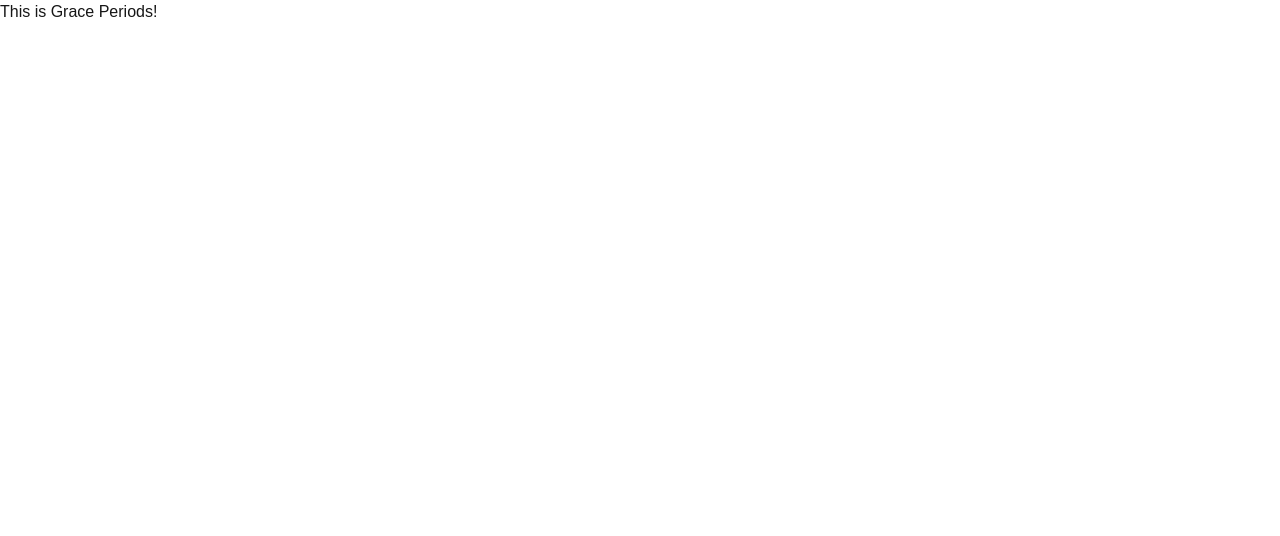
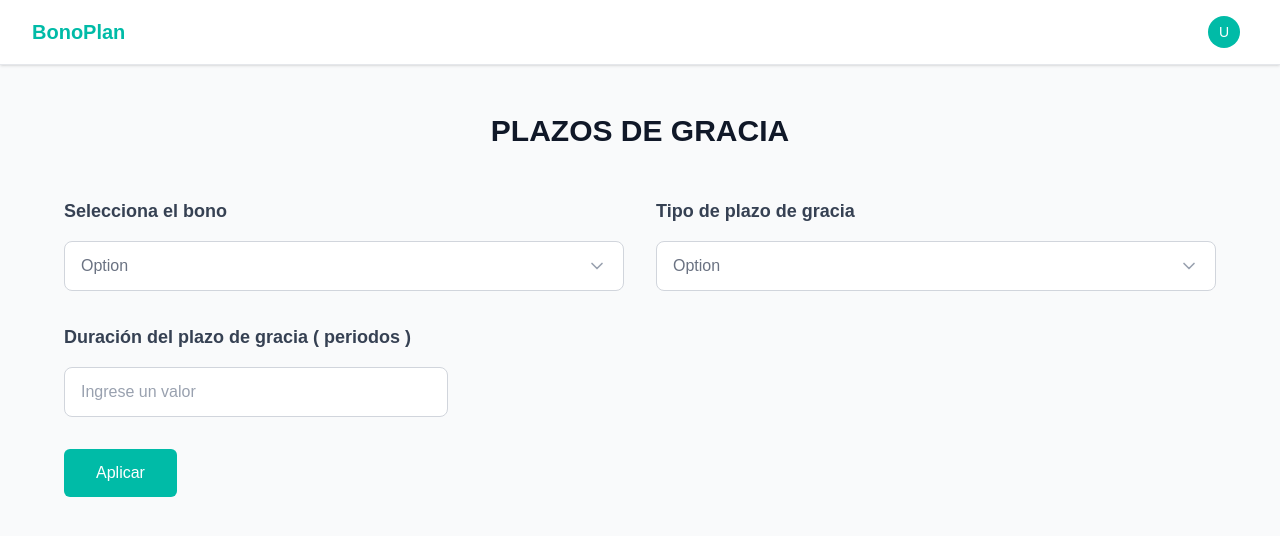
Before and after one commit to Los-Alemanes-de-Finanzas/front-end, a Next.js app: page /dashboard/grace-periods in a window 1280 px wide. Shown: the top 536 px of the page. Built offline with nearby package versions, Linux system fonts and the light colour scheme.

Commit message:
feat: added grace periods.

```diff
--- a/src/app/dashboard/grace-periods/page.tsx
+++ b/src/app/dashboard/grace-periods/page.tsx
@@ -1,5 +1,201 @@
-export default function GracePeriodsPage(){
-    return (
-        <p>This is Grace Periods!</p>
-    );
+'use client';
+import { useState } from "react";
+import { CustomSelect, SelectOption } from "./components/CustomSelect";
+import { GenericButton } from "@/app/shared/components/GenericButton";
+import { useRouter, useSearchParams } from "next/navigation";
+import { Header } from "../components/Header";
+interface ScheduleRow {
+  period: number;
+  fecha: string;
+  cuota: number;
+  amort: number;
+  interes: number;
+  saldo: number;
 }
+
+const PlazosDeGracia: React.FC = () => {
+    const [selectedBond, setSelectedBond] = useState('');
+    const [gracePeriodType, setGracePeriodType] = useState('');
+    const [gracePeriodDuration, setGracePeriodDuration] = useState('');
+    const [schedule, setSchedule] = useState<ScheduleRow[]>([]);
+
+    const bondOptions: SelectOption[] = [
+        { value: 'bond1', label: 'Bono Corporativo ABC - 5.5% 2028' },
+        { value: 'bond2', label: 'Bono del Tesoro - 3.2% 2030' },
+        { value: 'bond3', label: 'Bono Municipal XYZ - 4.8% 2025' },
+        { value: 'bond4', label: 'Bono Verde DEF - 6.1% 2032' }
+    ];
+
+    const gracePeriodOptions: SelectOption[] = [
+        { value: 'total', label: 'Plazo de gracia total' },
+        { value: 'parcial', label: 'Plazo de gracia parcial' },
+        { value: 'ninguno', label: 'Sin plazo de gracia' }
+    ];
+
+    const handleApply = () => {
+        if (!selectedBond || !gracePeriodType || !gracePeriodDuration) {
+        alert('Por favor complete todos los campos');
+        return;
+        }
+
+        // Simulate schedule calculation
+        const newSchedule: ScheduleRow[] = [
+        {
+            period: 1,
+            fecha: '2025-07-30',
+            cuota: 1000.00,
+            amort: 0.00,
+            interes: 1000.00,
+            saldo: 100000.00
+        },
+        {
+            period: 2,
+            fecha: '2025-08-29',
+            cuota: 2666.67,
+            amort: 1666.67,
+            interes: 1000.00,
+            saldo: 100000.00
+        },
+        {
+            period: 3,
+            fecha: '2025-09-28',
+            cuota: 2650.00,
+            amort: 1666.67,
+            interes: 983.33,
+            saldo: 96666.67
+        }
+        ];
+
+        setSchedule(newSchedule);
+    };
+
+    const formatCurrency = (amount: number) => {
+        return amount.toFixed(2);
+    };
+
+    const router = useRouter();
+    const searchParams = useSearchParams();
+    const userName = searchParams.get('username') || 'Usuario';
+    const userInitial = userName.charAt(0).toUpperCase();
+
+    const handleLogout = () => {
+      console.log('Logging out...');
+      router.push('/');
+    };
+
+  return (
+    <div className="bg-gray-50 min-h-screen">
+        <Header userName={userName} userInitial={userInitial} onLogout={handleLogout} />
+        <div className="max-w-6xl mx-auto">
+            {/* Header */}
+            <h1 className="text-3xl font-bold text-center text-gray-900 my-12">
+            PLAZOS DE GRACIA
+            </h1>
+
+            {/* Form Section */}
+            <div className="grid grid-cols-1 md:grid-cols-2 gap-8 mb-8">
+            {/* Bond Selection */}
+            <div className="space-y-4">
+                <h2 className="text-lg font-semibold text-gray-700">
+                Selecciona el bono
+                </h2>
+                <CustomSelect
+                options={bondOptions}
+                value={selectedBond}
+                onChange={setSelectedBond}
+                placeholder="Option"
+                />
+            </div>
+
+            {/* Grace Period Type */}
+            <div className="space-y-4">
+                <h2 className="text-lg font-semibold text-gray-700">
+                Tipo de plazo de gracia
+                </h2>
+                <CustomSelect
+                options={gracePeriodOptions}
+                value={gracePeriodType}
+                onChange={setGracePeriodType}
+                placeholder="Option"
+                />
+            </div>
+            </div>
+
+            {/* Grace Period Duration */}
+            <div className="mb-8">
+            <h2 className="text-lg font-semibold text-gray-700 mb-4">
+                Duración del plazo de gracia ( periodos )
+            </h2>
+            <input
+                type="text"
+                value={gracePeriodDuration}
+                onChange={(e) => setGracePeriodDuration(e.target.value)}
+                placeholder="Ingrese un valor"
+                className="w-full max-w-sm px-4 py-3 bg-white border border-gray-300 rounded-lg text-gray-700 placeholder-gray-400 focus:outline-none focus:ring-2 focus:ring-teal-500 focus:border-teal-500"
+            />
+            </div>
+
+            {/* Apply Button */}
+            <div className="mb-12">
+            <GenericButton
+                text="Aplicar"
+                color="teal"
+                status="filled"
+                size="md"
+                onClick={handleApply}
+                className="rounded-lg px-8"
+            />
+            </div>
+
+            {/* Schedule Table */}
+            {schedule.length > 0 && (
+            <div className="bg-white rounded-lg shadow-sm overflow-hidden">
+                <div className="mb-6">
+                <h2 className="text-2xl font-bold text-gray-900 p-6 pb-0">
+                    NUEVO CRONOGRAMA
+                </h2>
+                </div>
+
+                <div className="overflow-x-auto">
+                <table className="w-full">
+                    <thead>
+                    <tr className="bg-teal-500 text-white">
+                        <th className="px-6 py-4 text-center font-semibold">PERIODO</th>
+                        <th className="px-6 py-4 text-center font-semibold">FECHA</th>
+                        <th className="px-6 py-4 text-center font-semibold">CUOTA</th>
+                        <th className="px-6 py-4 text-center font-semibold">AMORT.</th>
+                        <th className="px-6 py-4 text-center font-semibold">INTERÉS</th>
+                        <th className="px-6 py-4 text-center font-semibold">SALDO</th>
+                    </tr>
+                    </thead>
+                    <tbody>
+                    {schedule.map((row, index) => (
+                        <tr key={row.period} className={index % 2 === 0 ? 'bg-white' : 'bg-gray-50'}>
+                        <td className="px-6 py-4 text-center text-gray-900">{row.period}</td>
+                        <td className="px-6 py-4 text-center text-gray-900">{row.fecha}</td>
+                        <td className="px-6 py-4 text-center text-gray-900">{formatCurrency(row.cuota)}</td>
+                        <td className="px-6 py-4 text-center text-gray-900">{formatCurrency(row.amort)}</td>
+                        <td className="px-6 py-4 text-center text-gray-900">{formatCurrency(row.interes)}</td>
+                        <td className="px-6 py-4 text-center text-gray-900">{formatCurrency(row.saldo)}</td>
+                        </tr>
+                    ))}
+                    </tbody>
+                </table>
+                </div>
+
+                {/* Three dots indicator */}
+                <div className="flex justify-center py-6">
+                <div className="flex space-x-2">
+                    <div className="w-2 h-2 bg-gray-800 rounded-full"></div>
+                    <div className="w-2 h-2 bg-gray-800 rounded-full"></div>
+                    <div className="w-2 h-2 bg-gray-800 rounded-full"></div>
+                </div>
+                </div>
+            </div>
+            )}
+        </div>
+    </div>
+  );
+};
+
+export default PlazosDeGracia;
```
